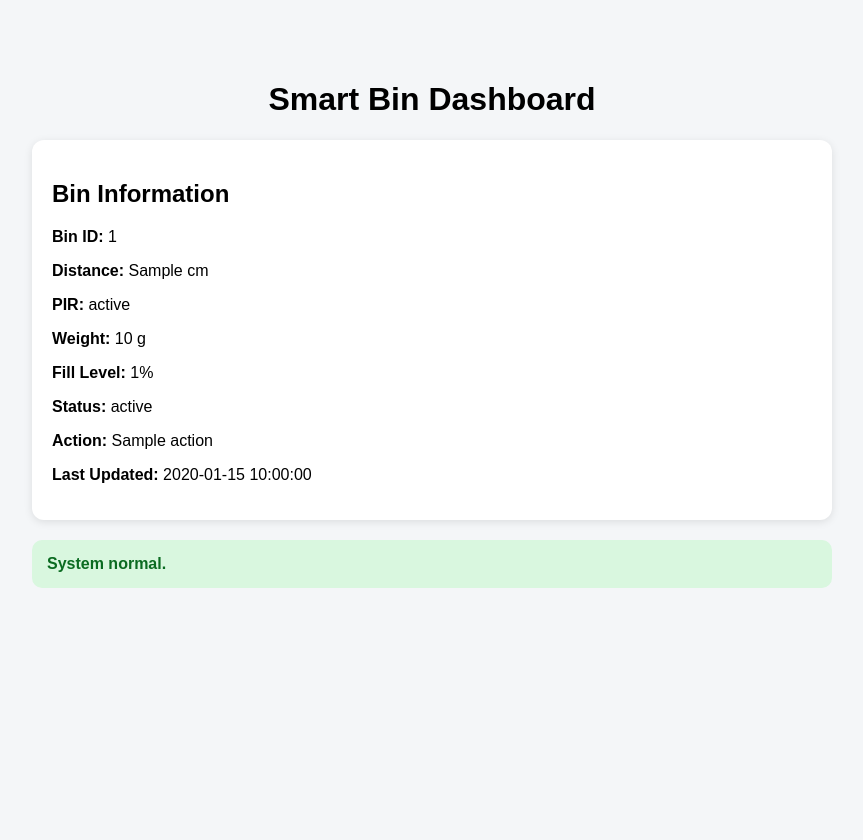
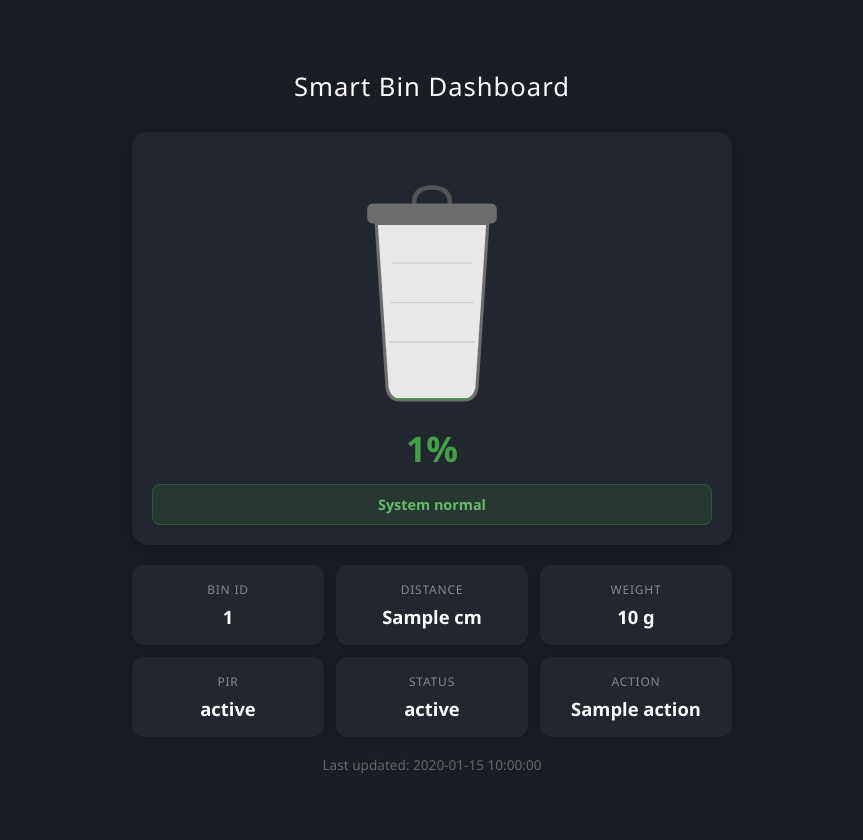
Before and after one commit to leonseehaojun/INF2009SmartBin, a Flask app: template Dashboard/templates/index.html in a window 1280 px wide. Shown: the whole page, without its empty margins (208-1071 px from the left). Before the commit the page ends 588 px from the top, so only its background shows below. Run offline with Flask 3, Linux system fonts and the light colour scheme; the template is opened without the code that fills it: most values are stand-ins (such as "Sample title", 1, 10 or a date in 2020).

Commit message:
updated dashboard with trash bin icon

```diff
--- a/Dashboard/static/style.css
+++ b/Dashboard/static/style.css
@@ -1,45 +1,114 @@
 body {
-    font-family: Arial, sans-serif;
-    background: #f4f6f8;
+    font-family: 'Segoe UI', Arial, sans-serif;
+    background: #1a1d23;
+    color: #e0e0e0;
     margin: 0;
     padding: 0;
 }
 
 .container {
-    max-width: 800px;
-    margin: 40px auto;
+    max-width: 600px;
+    margin: 32px auto;
     padding: 20px;
 }
 
 h1 {
     text-align: center;
+    font-weight: 300;
+    font-size: 1.6em;
+    letter-spacing: 1px;
+    color: #fff;
+    margin-bottom: 28px;
 }
 
-.card {
-    background: white;
-    border-radius: 12px;
-    padding: 20px;
-    box-shadow: 0 2px 8px rgba(0, 0, 0, 0.1);
+/* bin card: bin visual + alert stacked */
+.bin-card {
+    background: #22262e;
+    border-radius: 16px;
+    padding: 32px 20px 20px;
+    box-shadow: 0 4px 20px rgba(0, 0, 0, 0.3);
+    display: flex;
+    flex-direction: column;
+    align-items: center;
+    margin-bottom: 20px;
 }
 
+.bin-visual {
+    display: flex;
+    flex-direction: column;
+    align-items: center;
+    margin-bottom: 12px;
+}
+
+.bin-label {
+    font-size: 2.2em;
+    font-weight: 700;
+    margin-top: 8px;
+}
+
+/* info grid */
+.info-grid {
+    display: grid;
+    grid-template-columns: repeat(3, 1fr);
+    gap: 12px;
+}
+
+.info-tile {
+    background: #22262e;
+    border-radius: 12px;
+    padding: 16px 12px;
+    text-align: center;
+    box-shadow: 0 2px 10px rgba(0, 0, 0, 0.2);
+}
+
+.tile-label {
+    display: block;
+    font-size: 0.75em;
+    text-transform: uppercase;
+    letter-spacing: 0.8px;
+    color: #888;
+    margin-bottom: 6px;
+}
+
+.tile-value {
+    display: block;
+    font-size: 1.15em;
+    font-weight: 600;
+    color: #fff;
+}
+
+.timestamp {
+    text-align: center;
+    color: #666;
+    font-size: 0.85em;
+    margin-top: 18px;
+}
+
+/* alerts */
 .alert {
-    margin-top: 20px;
-    padding: 15px;
-    border-radius: 10px;
-    font-weight: bold;
+    width: 100%;
+    text-align: center;
+    padding: 10px 14px;
+    border-radius: 8px;
+    font-weight: 600;
+    font-size: 0.9em;
+    box-sizing: border-box;
 }
 
 .red {
-    background: #ffd6d6;
-    color: #a10000;
+    background: rgba(229, 57, 53, 0.15);
+    color: #ef5350;
+    border: 1px solid rgba(229, 57, 53, 0.3);
 }
 
 .orange {
-    background: #ffe7c2;
-    color: #9a5a00;
+    background: rgba(251, 140, 0, 0.15);
+    color: #ffa726;
+    border: 1px solid rgba(251, 140, 0, 0.3);
 }
 
 .green {
-    background: #d9f7df;
-    color: #0b6b21;
+    background: rgba(67, 160, 71, 0.15);
+    color: #66bb6a;
+    border: 1px solid rgba(67, 160, 71, 0.3);
 }
--- a/Dashboard/templates/index.html
+++ b/Dashboard/templates/index.html
@@ -8,28 +8,90 @@
     <link rel="stylesheet" href="{{ url_for('static', filename='style.css') }}">
 </head>
 <body>
+    {% set fill = data.fill_percent if data.fill_percent is number else 0 %}
+    {% if fill >= 80 %}
+        {% set fill_color = "#e53935" %}
+        {% set fill_glow = "rgba(229,57,53,0.3)" %}
+    {% elif fill >= 50 %}
+        {% set fill_color = "#fb8c00" %}
+        {% set fill_glow = "rgba(251,140,0,0.3)" %}
+    {% else %}
+        {% set fill_color = "#43a047" %}
+        {% set fill_glow = "rgba(67,160,71,0.3)" %}
+    {% endif %}
+
     <div class="container">
         <h1>Smart Bin Dashboard</h1>
 
-        <div class="card">
-            <h2>Bin Information</h2>
-            <p><strong>Bin ID:</strong> {{ data.bin_id }}</p>
-            <p><strong>Distance:</strong> {{ data.distance_cm }} cm</p>
-            <p><strong>PIR:</strong> {{ data.pir_status }}</p>
-            <p><strong>Weight:</strong> {{ data.weight_g }} g</p>
-            <p><strong>Fill Level:</strong> {{ data.fill_percent }}%</p>
-            <p><strong>Status:</strong> {{ data.status }}</p>
-            <p><strong>Action:</strong> {{ data.action }}</p>
-            <p><strong>Last Updated:</strong> {{ data.timestamp }}</p>
+        <div class="bin-card">
+            <div class="bin-visual">
+                <svg viewBox="0 0 200 280" width="180">
+                    <!-- handle -->
+                    <path d="M 80 44 Q 80 26 100 26 Q 120 26 120 44"
+                          fill="none" stroke="#555" stroke-width="5" stroke-linecap="round"/>
+                    <!-- lid -->
+                    <rect x="28" y="44" width="144" height="22" rx="6" fill="#6d6d6d"/>
+                    <!-- bin body (trapezoid) -->
+                    <path d="M 38 66 L 50 248 Q 52 262 64 262 L 136 262 Q 148 262 150 248 L 162 66 Z"
+                          fill="#e8e8e8" stroke="#6d6d6d" stroke-width="3.5"/>
+                    <!-- fill clipped to bin shape -->
+                    <defs>
+                        <clipPath id="bin-clip">
+                            <path d="M 38 66 L 50 248 Q 52 262 64 262 L 136 262 Q 148 262 150 248 L 162 66 Z"/>
+                        </clipPath>
+                        <linearGradient id="fill-grad" x1="0" y1="0" x2="0" y2="1">
+                            <stop offset="0%" stop-color="{{ fill_color }}" stop-opacity="0.7"/>
+                            <stop offset="100%" stop-color="{{ fill_color }}" stop-opacity="1"/>
+                        </linearGradient>
+                    </defs>
+                    <rect x="36" y="{{ 262 - (fill * 1.96)|round|int }}"
+                          width="128" height="{{ (fill * 1.96)|round|int }}"
+                          fill="url(#fill-grad)" clip-path="url(#bin-clip)"/>
+                    <!-- ridges -->
+                    <line x1="56" y1="110" x2="144" y2="110" stroke="#d0d0d0" stroke-width="1.5"/>
+                    <line x1="54" y1="154" x2="146" y2="154" stroke="#d0d0d0" stroke-width="1.5"/>
+                    <line x1="52" y1="198" x2="148" y2="198" stroke="#d0d0d0" stroke-width="1.5"/>
+                </svg>
+                <div class="bin-label" style="color: {{ fill_color }};">{{ fill }}%</div>
+            </div>
+
+            {% if data.action == "NOTIFY_CLEAR_BIN" %}
+                <div class="alert red">Bin is full and heavy — please clear the bin.</div>
+            {% elif data.action == "ACTIVATE_COMPACTOR" %}
+                <div class="alert orange">Bin looks full but light — compactor should activate.</div>
+            {% else %}
+                <div class="alert green">System normal</div>
+            {% endif %}
         </div>
 
-        {% if data.action == "NOTIFY_CLEAR_BIN" %}
-            <div class="alert red">Alert: Bin is full and heavy. Please clear the bin.</div>
-        {% elif data.action == "ACTIVATE_COMPACTOR" %}
-            <div class="alert orange">Action: Bin looks full but light. Compactor should activate.</div>
-        {% else %}
-            <div class="alert green">System normal.</div>
-        {% endif %}
+        <div class="info-grid">
+            <div class="info-tile">
+                <span class="tile-label">Bin ID</span>
+                <span class="tile-value">{{ data.bin_id }}</span>
+            </div>
+            <div class="info-tile">
+                <span class="tile-label">Distance</span>
+                <span class="tile-value">{{ data.distance_cm }} cm</span>
+            </div>
+            <div class="info-tile">
+                <span class="tile-label">Weight</span>
+                <span class="tile-value">{{ data.weight_g }} g</span>
+            </div>
+            <div class="info-tile">
+                <span class="tile-label">PIR</span>
+                <span class="tile-value">{{ data.pir_status }}</span>
+            </div>
+            <div class="info-tile">
+                <span class="tile-label">Status</span>
+                <span class="tile-value">{{ data.status }}</span>
+            </div>
+            <div class="info-tile">
+                <span class="tile-label">Action</span>
+                <span class="tile-value">{{ data.action }}</span>
+            </div>
+        </div>
+
+        <p class="timestamp">Last updated: {{ data.timestamp }}</p>
     </div>
 </body>
 </html>
```
